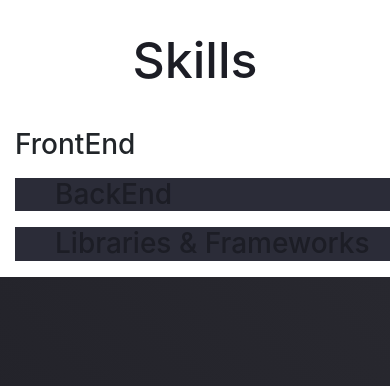
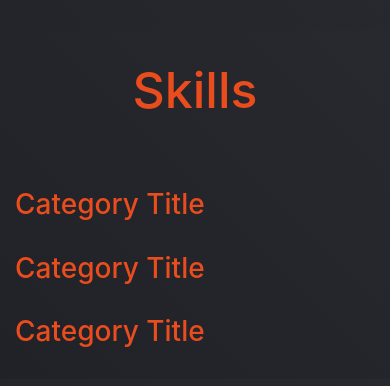
Before and after one commit to TanYa-Go/TanjaG.Portfolio, a Flask app: page /skills in a window 390 px wide; the page is wider, and only the part inside the window is pictured. Shown: the part 70-456 px from the top of that part. Run offline with Flask 2, Linux system fonts and the light colour scheme; the visitor is signed in with stand-in values (Sample User, id 1); data that the repository does not hold is empty; some libraries are stand-ins or nearby versions; some web fonts are replaced.

Commit message:
Move add skills functionality  to the dashboard page and edit dashboard and skills page styling

```diff
--- a/static/css/dashboard.css
+++ b/static/css/dashboard.css
@@ -1,3 +1,30 @@
 .main-form-dash {
-    margin-top: 180px;
+    margin-top: 100px;
 }
+
+.main-form-dash-add {
+    width: 50%;
+    margin: auto;
+    margin-top: 30px;
+    padding: 30px 50px;
+    font-size: 30px;
+    color: #fafafa;
+    border-radius: 36px;
+    background: linear-gradient(225deg, #28282f, #212128);
+    box-shadow:  -25px 25px 50px #0f0f12,
+                  25px -25px 50px #3b3b46;
+  }
+
+
+  .fa-plus {
+      color: rgb(233, 76, 29);;
+  }
+
+  @media only screen and (max-width: 1000px) {
+
+    .main-form-dash-add {
+        width: 70%;
+        font-size: 20px;
+    }
+
+  }
--- a/static/css/style.css
+++ b/static/css/style.css
@@ -69,9 +69,9 @@ li a:hover{
 
 .title-skills{
   margin-top: 70px;
-  color: #1c1d25;
+  color: rgb(233, 76, 29);
   padding-top: 30px;
-  padding-bottom: 30px;
+  padding-bottom: 60px;
 }
 
 h1 {
@@ -207,9 +207,20 @@ p {
 
 /* ----------------------------------------Skills */
 
+
+.category-title {
+  color: rgb(233, 76, 29);
+  margin-bottom: 30px;
+}
+
+.skills-container {
+  background: linear-gradient(225deg, #28282f, #212128);
+  margin-top: 100px;
+}
+
 .skill-list {
   display: block;
-  color: #1c1d25;
+  color: rgb(233, 76, 29);
 }
 
 .skill-list li {
--- a/templates/components/navbar.html
+++ b/templates/components/navbar.html
@@ -6,7 +6,7 @@
         <li><a href="{{url_for('skills')}}">Skills</a></li>
 
         {% if session.user %}
-            <li><a href="{{url_for('add_skill')}}">Add&nbsp;Skill</a></li>
+
             <li><a href="{{ url_for('dashboard', username=session['user']) }}">Dashboard</a></li>
             <li><a href="{{url_for('logout')}}">Log&nbsp;Out</a></li>
 
--- a/templates/skills.html
+++ b/templates/skills.html
@@ -2,43 +2,33 @@
 {% block content %}
 
 
-        <section class="skills section" id="skills">
-          <h2 class="text-center title-skills">Skills</h2>
 
       <div class="container skills-container">
+        <h2 class="text-center title-skills">Skills</h2>
             <div class="row">
               <div class="col-12 col-md-4">
-
-                              <h3>FrontEnd</h3>
-
+                <h3 class="category-title">Category Title</h3>
                 <ul class="skill-list">
                   {% for skill in skills %}
                   <li> {{skill.skill_title}}: {{skill.skill_percentage}}%</li>
-
                   {% endfor %}
                 </ul>
               </div>
               <div class="col-12 col-md-4">
-
+                <h3 class="category-title">Category Title</h3>
                 <ul class="skill-list">
-                      <h3>BackEnd</h3>
                   {% for skill in skills %}
-                      <li> {{skill.skill_title}} </li>
+                  <li> {{skill.skill_title}}: {{skill.skill_percentage}}%</li>
                   {% endfor %}
                 </ul>
               </div>
-
               <div class="col-12 col-md-4">
+                <h3 class="category-title">Category Title</h3>
                 <ul class="skill-list">
-                      <h3>Libraries & Frameworks</h3>
                   {% for skill in skills %}
-                      <li> {{skill.skill_title}} </li>
+                  <li> {{skill.skill_title}}: {{skill.skill_percentage}}%</li>
                   {% endfor %}
                 </ul>
               </div>
         </div>
-        </div>
-
-
-          </section>
 {% endblock %}
```
Also changed, not shown: templates/dashboard.html (+19 -1 lines). Lines whose indentation alone changed are shown as unchanged.
